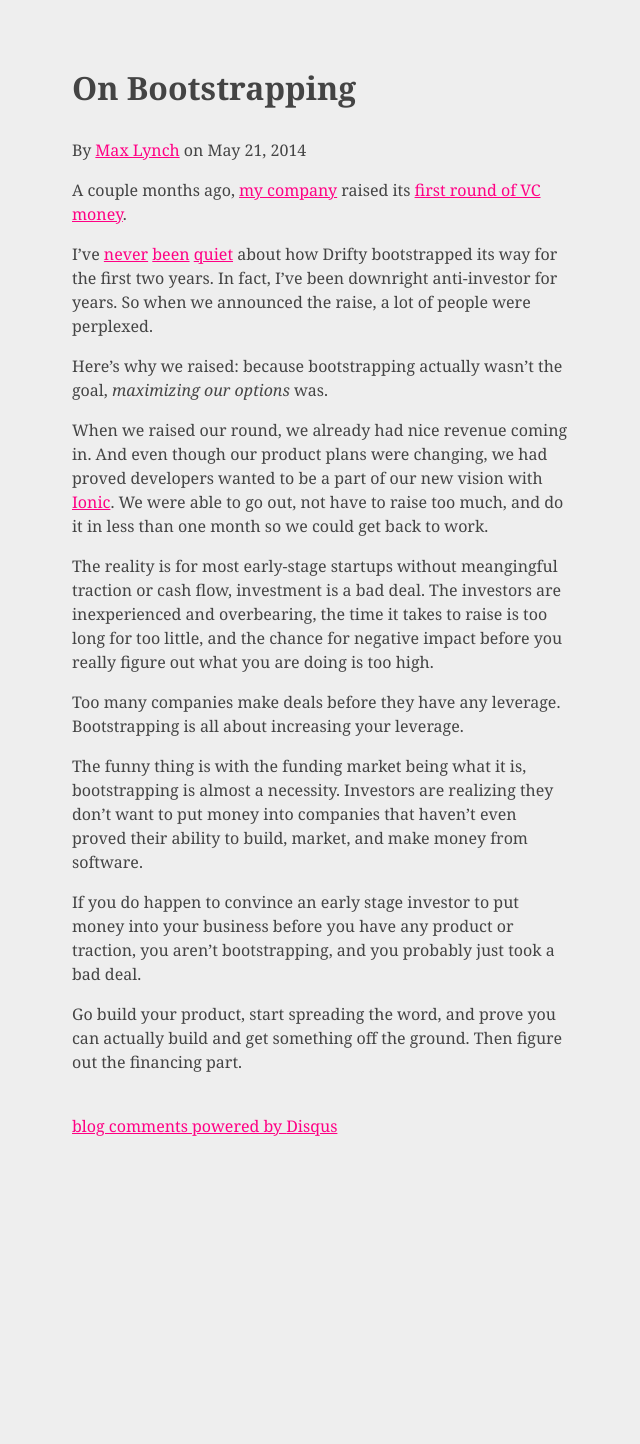
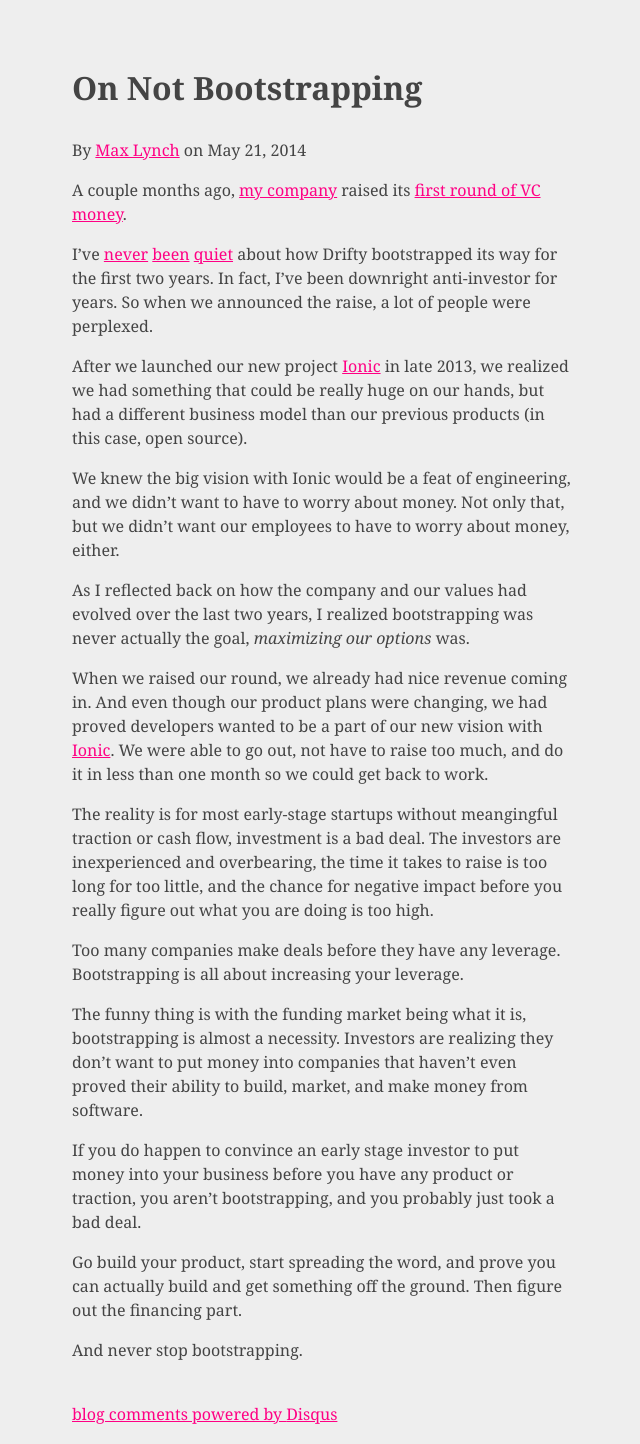
Before and after one commit to mlynch/mlynch.github.com, a Jekyll site: the page built from _posts/2014-05-21-bootstrapping.markdown, in a window 1280 px wide. Shown: the whole page, without its empty margins (318-958 px from the left). Built offline with Jekyll 4.4.1, drawn with Linux system fonts in a browser that asks for light colours; Markdown is read by kramdown in place of the engine named in the settings; comment, search, counter and statistics services are not loaded; before the commit the page ends 1156 px from its top, so only the background shows below that.

Commit message:
Bootstrapping

```diff
--- a/_posts/2014-05-21-bootstrapping.markdown
+++ b/_posts/2014-05-21-bootstrapping.markdown
@@ -1,6 +1,6 @@
 ---
 layout: post
-title: "On Bootstrapping"
+title: "On Not Bootstrapping"
 category: Blog
 tags: startups
 year: 2014
@@ -13,7 +13,11 @@ A couple months ago, [my company](http://drifty.com/) raised its [first round of
 
 I've [never](http://blog.drifty.com/2013/09/you-dont-get-our-bootstrapped-company/) [been](http://blog.codiqa.com/2012/03/from-yc-rejection-to-10000-users-in-1-month/) [quiet](http://blog.drifty.com/2013/04/bootstrapping-is-hacking/) about how Drifty bootstrapped its way for the first two years. In fact, I've been downright anti-investor for years. So when we announced the raise, a lot of people were perplexed.
 
-Here's why we raised: because bootstrapping actually wasn't the goal, *maximizing our options* was.
+After we launched our new project [Ionic](http://ionicframework.com/) in late 2013, we realized we had something that could be really huge on our hands, but had a different business model than our previous products (in this case, open source).
+
+We knew the big vision with Ionic would be a feat of engineering, and we didn't want to have to worry about money. Not only that, but we didn't want our employees to have to worry about money, either.
+
+As I reflected back on how the company and our values had evolved over the last two years, I realized bootstrapping was never actually the goal, *maximizing our options* was.
 
 When we raised our round, we already had nice revenue coming in. And even though our product plans were changing, we had proved developers wanted to be a part of our new vision with [Ionic](http://ionicframework.com/). We were able to go out, not have to raise too much, and do it in less than one month so we could get back to work.
 
@@ -26,3 +30,5 @@ The funny thing is with the funding market being what it is, bootstrapping is al
 If you do happen to convince an early stage investor to put money into your business before you have any product or traction, you aren't bootstrapping, and you probably just took a bad deal.
 
 Go build your product, start spreading the word, and prove you can actually build and get something off the ground. Then figure out the financing part.
+
+And never stop bootstrapping.
```
